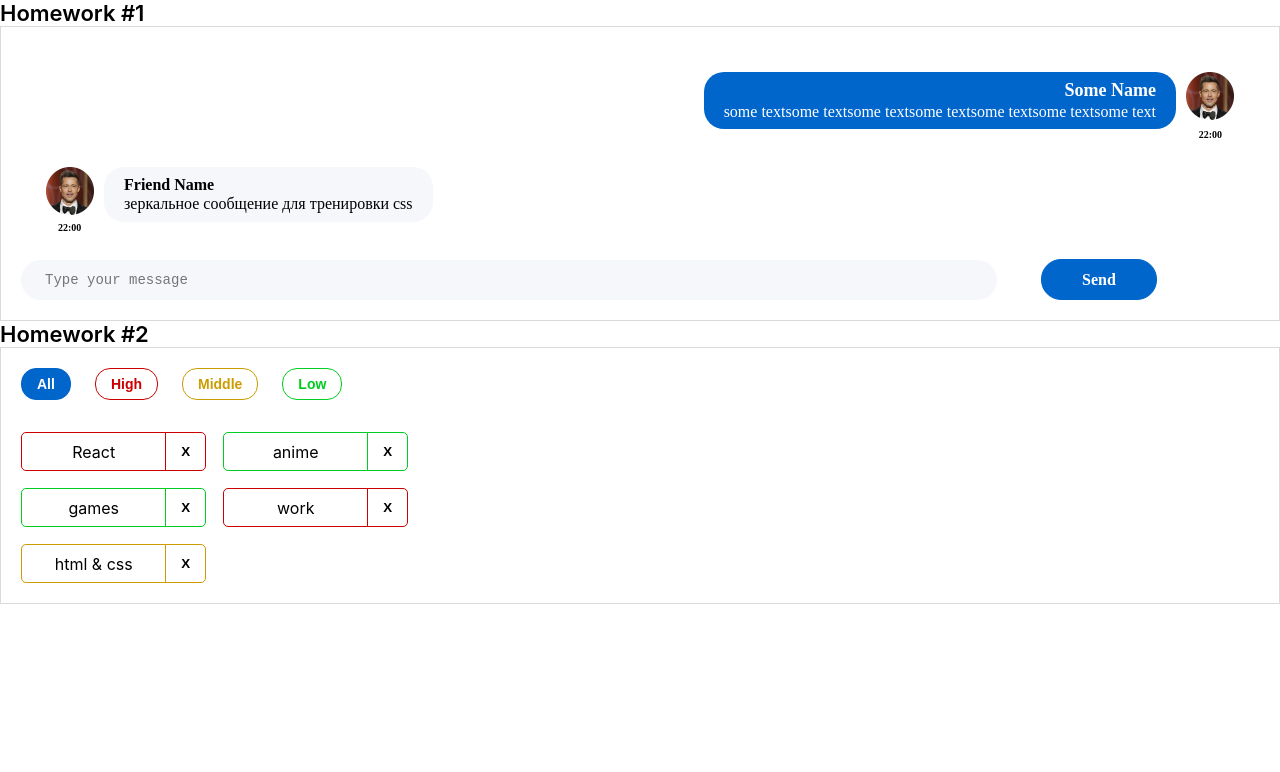
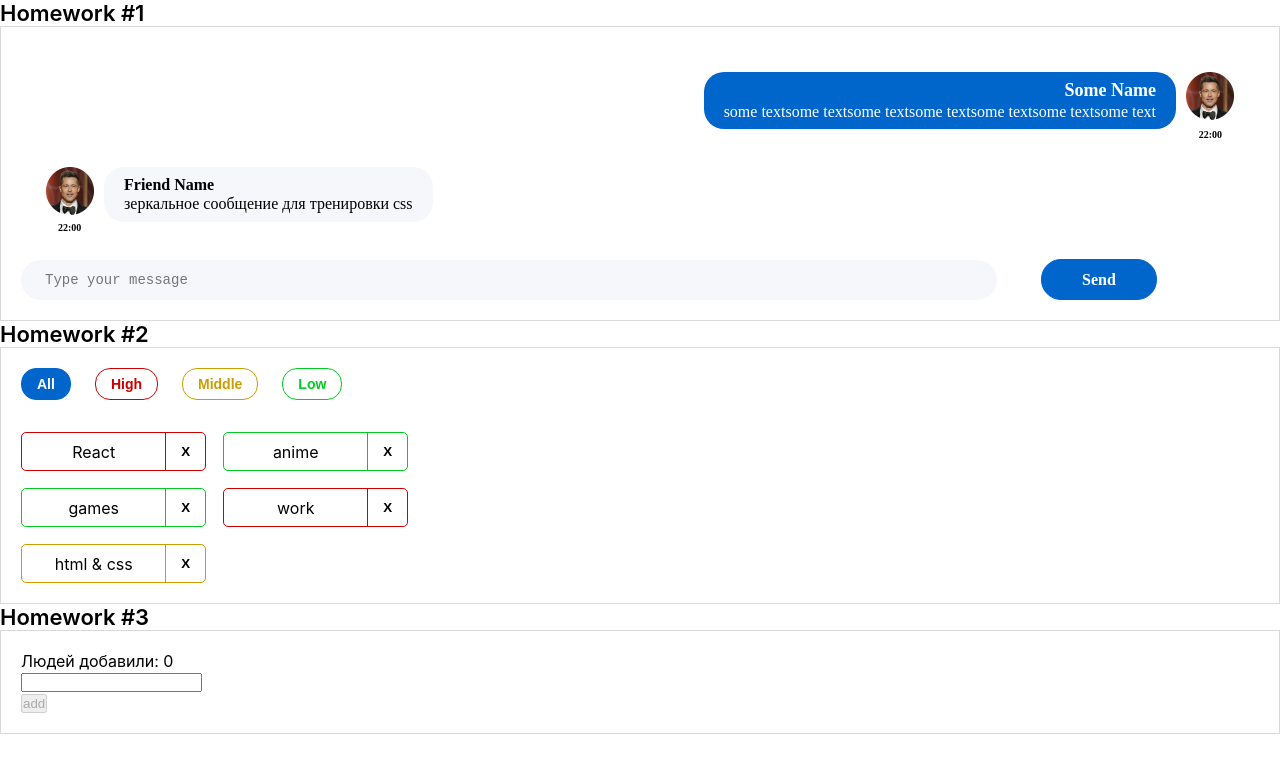
Before and after one commit to Dmitry-Poltaradnev/hws2, a React (Create React App) app: page /#/ in a window 1280 px wide. Shown: the top 772 px of the page. Built offline with nearby package versions, Linux system fonts and the light colour scheme.

Commit message:
add: solve for hw3s2

```diff
--- a/package.json
+++ b/package.json
@@ -12,7 +12,7 @@
     "@types/node": "16.11.56",
     "@types/react": "18.0.17",
     "@types/react-dom": "18.0.6",
-    "@types/uuid": "8.3.4",
+    "@types/uuid": "^10.0.0",
     "axios": "0.27.2",
     "gh-pages": "^6.1.1",
     "react": "18.2.0",
@@ -22,7 +22,7 @@
     "react-scripts": "5.0.1",
     "redux": "4.2.0",
     "typescript": "4.7.4",
-    "uuid": "9.0.0",
+    "uuid": "^10.0.0",
     "web-vitals": "2.1.4"
   },
   "scripts": {
--- a/src/s1-main/App.tsx
+++ b/src/s1-main/App.tsx
@@ -2,6 +2,7 @@
 import s from './App.module.css'
 import HW1 from '../s2-homeworks/hw01/HW1'
 import HW2 from "../s2-homeworks/hw02/HW2";
+import HW3 from "../s2-homeworks/hw03/HW3";
 
 function App() {
     return (
@@ -9,7 +10,7 @@
             <HW1/>
             {/*раскомментировать по ходу выполнения*/}
             <HW2/>
-            {/*<HW3/>*/}
+            <HW3/>
             {/*<HW4/>*/}
 
             {/*при выполнении дз 5 и более - закомментировать здесь дз 1-4, так как они есть внутри дз 5*/}
--- a/src/s2-homeworks/hw02/HW2.tsx
+++ b/src/s2-homeworks/hw02/HW2.tsx
@@ -39,11 +39,9 @@
 export const filterAffairs = (affairs: AffairType[], filter: FilterType): any => { // need to fix any
    if(filter === 'all')  return affairs // need to fix
     return affairs.filter(el=> el.priority === filter)
-
 }
 
 export const deleteAffair = (affairs: AffairType[], _id: number): AffairType[] => { // need to fix any
-    console.log(_id)
    return  affairs.filter(el => el._id !== _id)
 }
 
--- a/src/s2-homeworks/hw02/affairs/affair/Affair.tsx
+++ b/src/s2-homeworks/hw02/affairs/affair/Affair.tsx
@@ -10,8 +10,8 @@
 }
 
 function Affair(props: AffairPropsType) {
-    const deleteCallback = (_id:number) => {
-        props.deleteAffairCallback(_id)
+    const deleteCallback = () => {
+        props.deleteAffairCallback(props.affair._id)
     }
 
     const nameClass = s.name + ' ' + s2[props.affair.priority]
@@ -36,8 +36,7 @@
                 id={'hw2-button-delete-' + props.affair._id}
                 className={buttonClass}
                 // need to fix
-                onClick={() => deleteCallback(props.affair._id)}
-
+                onClick={deleteCallback}
             >
                 {/*текст кнопки могут изменить студенты*/}
                 X
--- a/src/s2-homeworks/hw03/Greeting.tsx
+++ b/src/s2-homeworks/hw03/Greeting.tsx
@@ -2,19 +2,17 @@
 import s from './Greeting.module.css'
 
 type GreetingPropsType = {
-    name: any // need to fix any
-    setNameCallback: any // need to fix any
-    addUser: any // need to fix any
-    onBlur: any // need to fix any
-    onEnter: any // need to fix any
-    error: any // need to fix any
-    totalUsers: any // need to fix any
-    lastUserName?: any // need to fix any
+    name: string
+    setNameCallback: (e: ChangeEvent<HTMLInputElement>) => void
+    addUser: () => void
+    onBlur: () => void
+    onEnter: (e: KeyboardEvent<HTMLInputElement>) => void
+    error: string
+    totalUsers: number
+    lastUserName: string
 }
 
-// презентационная компонента (для верстальщика)
-const Greeting: React.FC<GreetingPropsType> = (
-    {
+const Greeting: React.FC<GreetingPropsType> = ({
                                                    name,
                                                    setNameCallback,
                                                    addUser,
@@ -23,9 +21,8 @@
                                                    error,
                                                    totalUsers,
                                                    lastUserName,
-    } // деструктуризация пропсов
-) => {
-    const inputClass = s.errorInput // need to fix with (?:)
+                                               }) => {
+    const inputClass = error ? s.errorInput : s.input
 
     return (
         <div id={'hw3-form'} className={s.greetingForm}>
@@ -35,7 +32,6 @@
                     {totalUsers}
                 </span>
             </div>
-
             <div className={s.inputAndButtonContainer}>
                 <div>
                     <input
@@ -50,7 +46,6 @@
                         {error}
                     </div>
                 </div>
-
                 <button
                     id={'hw3-button'}
                     onClick={addUser}
@@ -60,7 +55,6 @@
                     add
                 </button>
             </div>
-
             {lastUserName && (
                 <div className={s.greeting}>
                     Привет <span id={'hw3-last-user'}>{lastUserName}</span>!
--- a/src/s2-homeworks/hw03/GreetingContainer.tsx
+++ b/src/s2-homeworks/hw03/GreetingContainer.tsx
@@ -1,39 +1,47 @@
-import React, { ChangeEvent, KeyboardEvent, useState } from 'react'
+import React, {ChangeEvent, KeyboardEvent, useState} from 'react'
 import Greeting from './Greeting'
-import { UserType } from './HW3'
+import {UserType} from './HW3'
 
 type GreetingContainerPropsType = {
-    users: any // need to fix any
-    addUserCallback: any // need to fix any
+    users: UserType[]
+    addUserCallback: (name: string) => void
 }
 
-export const pureAddUser = (name: any, setError: any, setName: any, addUserCallback: any) => {
-    // если имя пустое - показать ошибку, иначе - добавить юзера и очистить инпут
+type Setter<T> = (value: T | ((prevValue: T) => T)) => void
+
+export const pureAddUser = (name: string,setError: Setter<string>, setName: Setter<string>, addUserCallback: (name: string) => void) => {
+    if (name.trim() === '') {
+        setError('Ошибка! Введите имя!')
+    } else {
+        addUserCallback(name)
+        setName('')
+    }
 }
 
-export const pureOnBlur = (name: any, setError: any) => { // если имя пустое - показать ошибку
+export const pureOnBlur = (name: string, setError: React.Dispatch<React.SetStateAction<string>>) => {
+    if (name.trim() === '') {
+        setError('Ошибка! Введите имя!')
+    }
 }
 
-export const pureOnEnter = (e: any, addUser: any) => { // если нажата кнопка Enter - добавить
+export const pureOnEnter = (e: KeyboardEvent<HTMLInputElement>, addUser: () => void) => {
+    if (e.key === 'Enter') {
+        addUser()
+    }
 }
 
-// более простой и понятный для новичков
-// function GreetingContainer(props: GreetingPropsType) {
+const GreetingContainer: React.FC<GreetingContainerPropsType> = ({
+                                                                     users,
+                                                                     addUserCallback,
+                                                                 }) => {
+    const [name, setName] = useState<string>('')
+    const [error, setError] = useState<string>('')
 
-// более современный и удобный для про :)
-const GreetingContainer: React.FC<GreetingContainerPropsType> = ({
-    users,
-    addUserCallback,
-}) => {
-    // деструктуризация пропсов
-    const [name, setName] = useState<any>('') // need to fix any
-    const [error, setError] = useState<any>('') // need to fix any
-
-    const setNameCallback = (e: any) => { // need to fix any
-        setName('some name') // need to fix
-
+    const setNameCallback = (e: ChangeEvent<HTMLInputElement>) => {
+        setName(e.currentTarget.value)
         error && setError('')
     }
+
     const addUser = () => {
         pureAddUser(name, setError, setName, addUserCallback)
     }
@@ -42,12 +50,12 @@
         pureOnBlur(name, setError)
     }
 
-    const onEnter = (e: any) => {
+    const onEnter = (e: KeyboardEvent<HTMLInputElement>) => {
         pureOnEnter(e, addUser)
     }
 
-    const totalUsers = 0 // need to fix
-    const lastUserName = 'some name' // need to fix
+    const totalUsers = users.length
+    const lastUserName = users.length > 0 ? users[users.length - 1].name : ''
 
     return (
         <Greeting
--- a/src/s2-homeworks/hw03/HW3.tsx
+++ b/src/s2-homeworks/hw03/HW3.tsx
@@ -3,44 +3,35 @@
 import s2 from '../../s1-main/App.module.css'
 import GreetingContainer from './GreetingContainer'
 
-/*
-* 1 - описать тип UserType
-* 2 - указать нужный тип в useState с users
-* 3 - дописать типы и логику функции pureAddUserCallback и проверить её тестами
-* 4 - в файле GreetingContainer.tsx дописать типизацию пропсов
-* 5 - в файле GreetingContainer.tsx указать нужные типы в useState с name и error
-* 6 - в файле GreetingContainer.tsx дописать тип и логику функции setNameCallback
-* 7 - в файле GreetingContainer.tsx дописать логику функций pureAddUser, pureOnBlur, pureOnEnter и проверить их тестами
-* 8 - в файле GreetingContainer.tsx вычислить количество добавленных и имя последнего (totalUsers, lastUserName)
-* 9 - в файле Greeting.tsx дописать типизацию пропсов
-* 10 - в файле Greeting.tsx вычислить inputClass в зависимости от наличия ошибки
-* 11 - сделать стили в соответствии с дизайном
-* */
-
 // types
 export type UserType = {
-    _id: any // need to fix any
-    name: any // need to fix any
+    _id: string
+    name: string
 }
 
-export const pureAddUserCallback = (name: any, setUsers: any, users: any) => { // need to fix any
-    const user = { // need to fix
+
+// Объявляем тип Setter для упрощения типизации функций установки состояния
+type Setter<T> = (value: T | ((prevValue: T) => T)) => void
+
+
+export const pureAddUserCallback = (name: string, setUsers: (users: UserType[]) => void, users: UserType[]) => {
+    const user: UserType = {
+        _id: v1(),
+        name: name
     }
     setUsers([...users, user])
 }
 
 const HW3 = () => {
-    const [users, setUsers] = useState<any>([]) // need to fix any
+    const [users, setUsers] = useState<UserType[]>([])
 
-    const addUserCallback = (name: any) => { // need to fix any
+    const addUserCallback = (name: string) => {
         pureAddUserCallback(name, setUsers, users)
     }
 
     return (
         <div id={'hw3'}>
             <div className={s2.hwTitle}>Homework #3</div>
-            {/*для автоматической проверки дз (не менять)*/}
-
             <div className={s2.hw}>
                 <GreetingContainer
                     users={users}
```
Also changed, not shown: 1 other file (tests, documents, lock files or other folders). Lines whose indentation alone changed are shown as unchanged.
